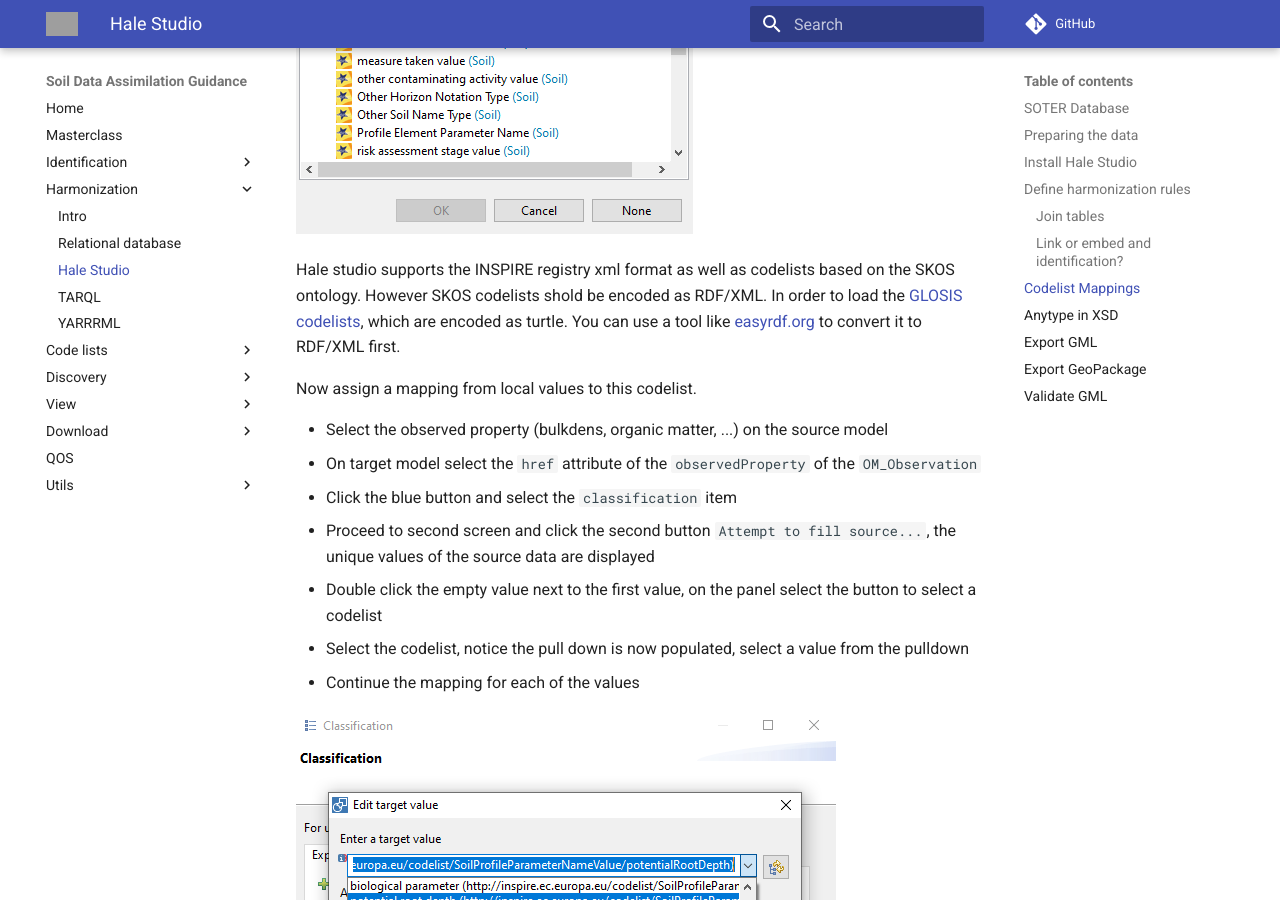
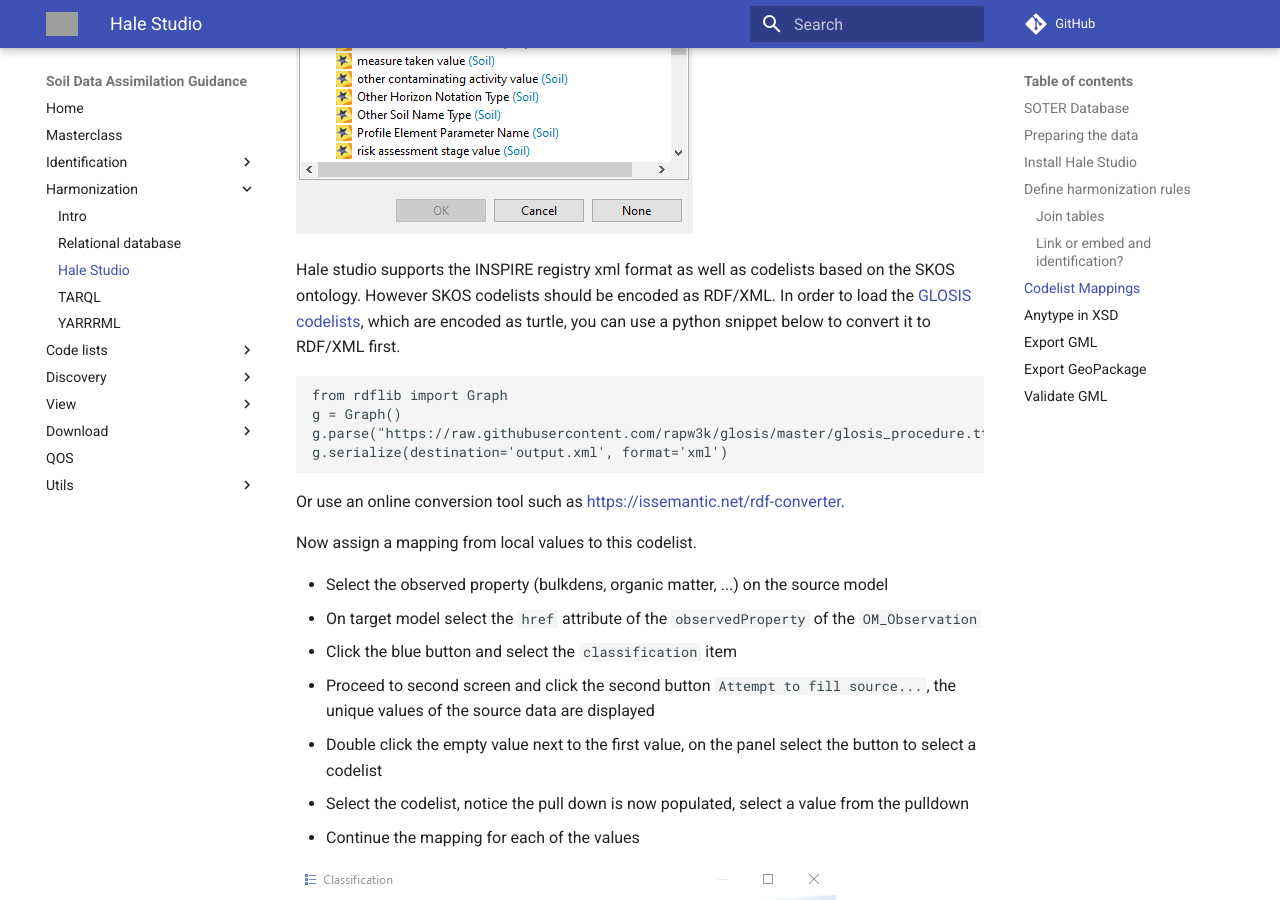
Before and after one commit to ejpsoil/soildata-assimilation-guidance, an MkDocs documentation site: the page built from docs/cookbook/hale-studio.md, in a window 1280 px wide and 900 px high, scrolled down 6843 px. Built offline with MkDocs 1.6.1 and Material for MkDocs 9.7.7, drawn with Linux system fonts in a browser that asks for light colours; comment, search, counter and statistics services are not loaded; grey boxes are pictures that could not be loaded.

Commit message:
update reference to rdf converter

````diff
--- a/docs/cookbook/hale-studio.md
+++ b/docs/cookbook/hale-studio.md
@@ -181,7 +181,16 @@
 
 ![Import a codelist in Hale](img/hale-codelists.png)
 
-Hale studio supports the INSPIRE registry xml format as well as codelists based on the SKOS ontology. However SKOS codelists shold be encoded as RDF/XML. In order to load the [GLOSIS codelists](https://github.com/rapw3k/glosis/blob/master/glosis_cl.ttl), which are encoded as turtle. You can use a tool like [easyrdf.org](https://www.easyrdf.org/converter) to convert it to RDF/XML first.
+Hale studio supports the INSPIRE registry xml format as well as codelists based on the SKOS ontology. However SKOS codelists should be encoded as RDF/XML. In order to load the [GLOSIS codelists](https://github.com/rapw3k/glosis/blob/master/glosis_cl.ttl), which are encoded as turtle, you can use a python snippet below to convert it to RDF/XML first.
+
+```python
+from rdflib import Graph
+g = Graph()
+g.parse("https://raw.githubusercontent.com/rapw3k/glosis/master/glosis_procedure.ttl",format='ttl')
+g.serialize(destination='output.xml', format='xml')
+```
+
+Or use an online conversion tool such as [https://issemantic.net/rdf-converter](https://issemantic.net/rdf-converter).
 
 Now assign a mapping from local values to this codelist.
 
````
